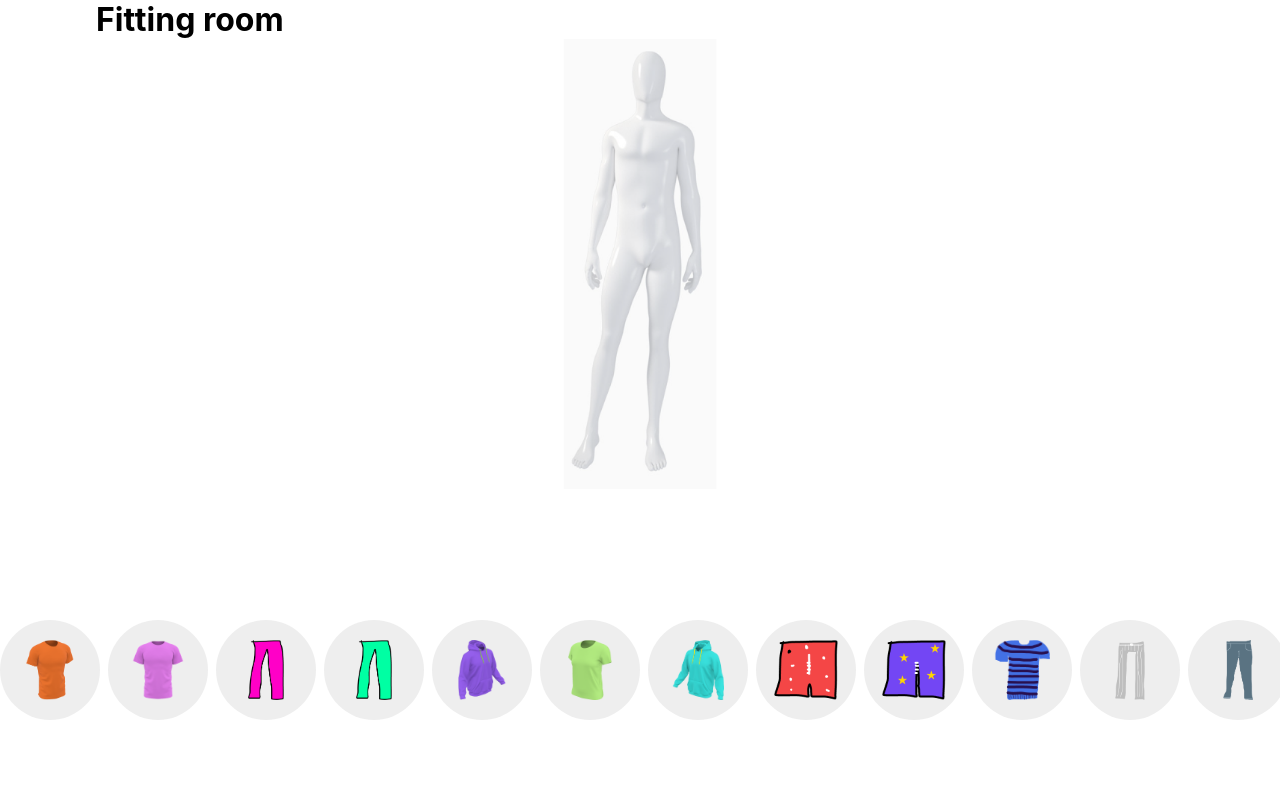
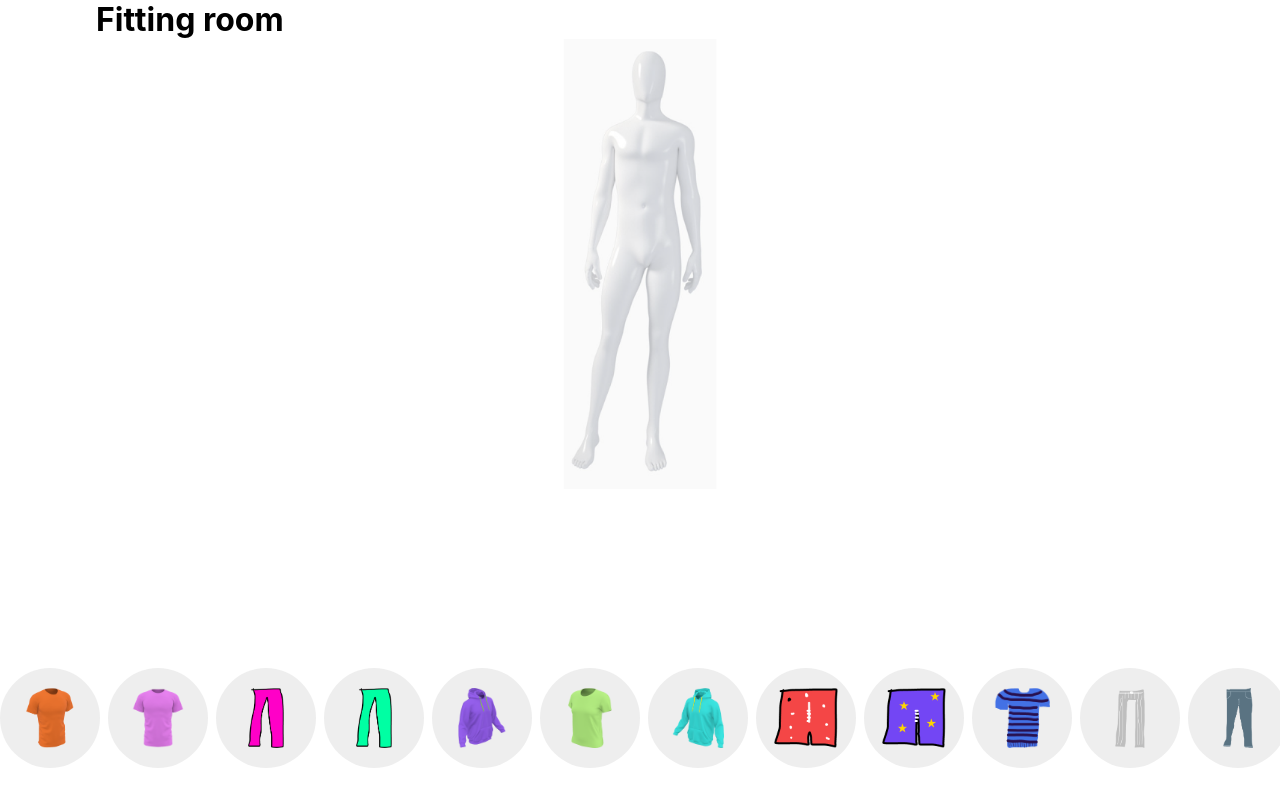
Before and after one commit to andipy/wardrobe, a React (Create React App) app: page / in a window 1280 px wide. Built offline with nearby package versions, Linux system fonts and the light colour scheme.

Commit message:
fixed click with CSS

```diff
--- a/src/App.js
+++ b/src/App.js
@@ -8,7 +8,7 @@ function App() {
   const [chest, setChest] = useState('');
   const [legs, setLegs] = useState('');
 
-  function handleChest(e) {
+  function handleCloth(e) {
     for ( var i = 0; i < data.length; i++ ) {
       if ( data[i].id == e.target.id && data[i].body_part == 'chest' ) {
         setChest(data[i]);
@@ -41,7 +41,7 @@ function App() {
               className="cloth"
               id={item.id}
               key={item.id}
-              onClick={handleChest}
+              onClick={handleCloth}
             >
               <img
                 src={item.cloth}
--- a/src/index.css
+++ b/src/index.css
@@ -23,7 +23,7 @@ code {
 .cloth-carousel {
   position: absolute;
   left: 0;
-  bottom: 10%;
+  bottom: 4%;
   width: 100vw;
   display: inline-flex;
   gap: 8px;
@@ -41,6 +41,7 @@ code {
   border-radius: 50%;
 }
 .cloth img {
+  pointer-events: none;
   height: 60px;
 }
 
```
